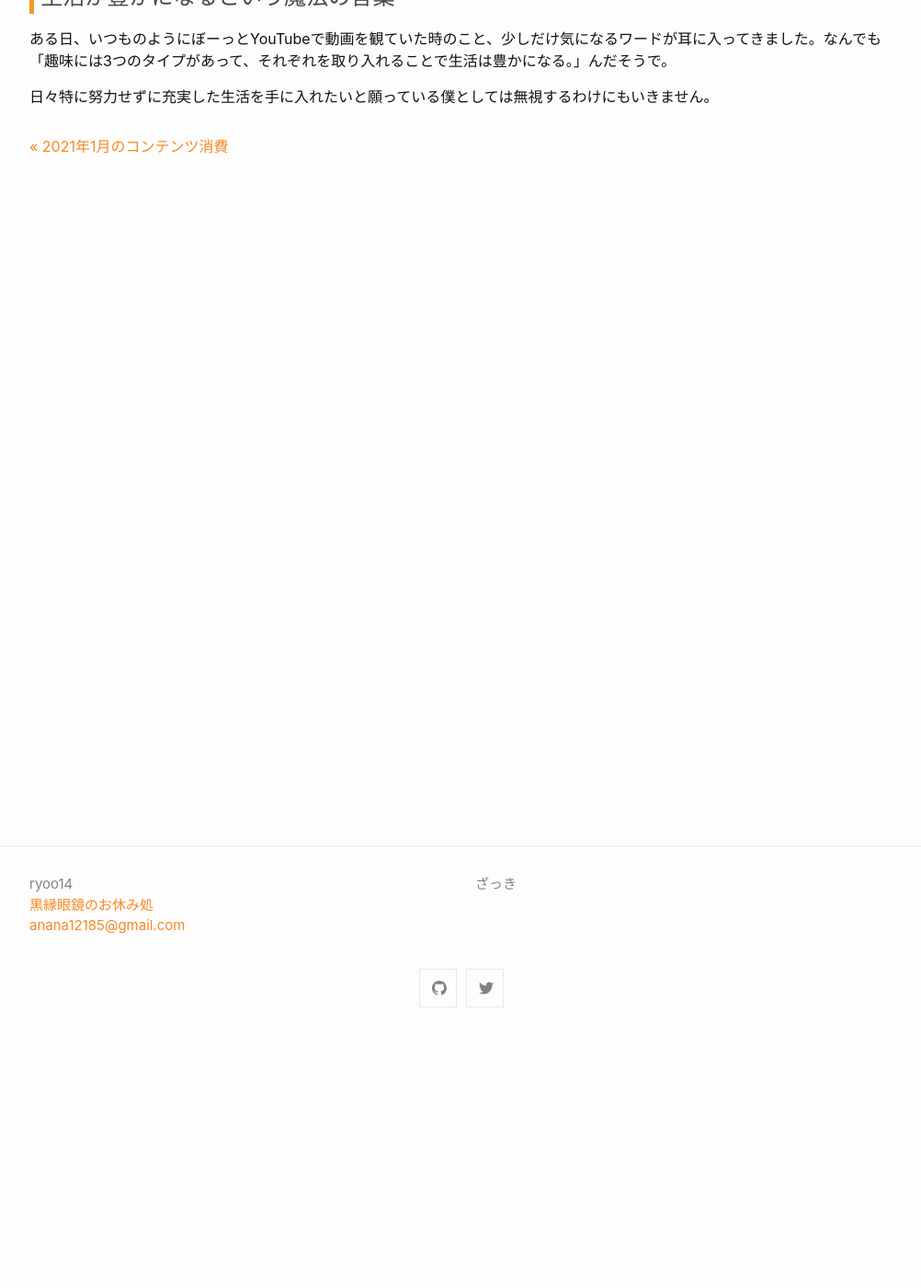
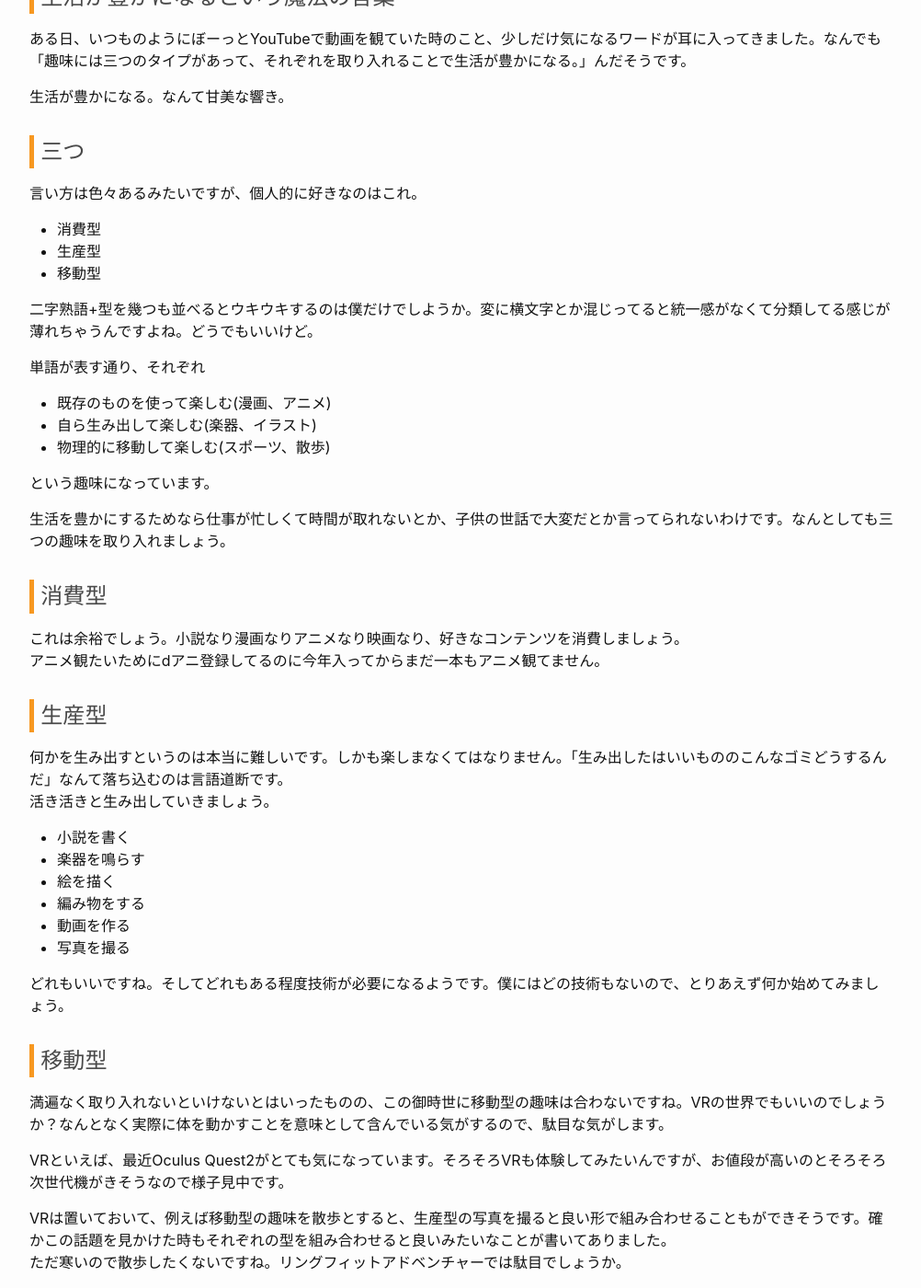
Before and after one commit to ryoo14/blog_ryoo_cc, a Jekyll site: the page built from _posts/2021-01-31-think_about_hobby.md, in a window 1280 px wide and 1400 px high, scrolled down 270 px. Shown: the whole window at 92% size, without its empty margins (138-1140 px from the left). Built offline with Jekyll 4.4.1, drawn with Linux system fonts in a browser that asks for light colours; some of the changed text lies outside the part shown.

Commit message:
20210207

```diff
--- a/_posts/2021-01-31-think_about_hobby.md
+++ b/_posts/2021-01-31-think_about_hobby.md
@@ -9,6 +9,60 @@ categories: blog
 
 ## 生活が豊かになるという魔法の言葉
 
-ある日、いつものようにぼーっとYouTubeで動画を観ていた時のこと、少しだけ気になるワードが耳に入ってきました。なんでも「趣味には3つのタイプがあって、それぞれを取り入れることで生活は豊かになる。」んだそうで。
+ある日、いつものようにぼーっとYouTubeで動画を観ていた時のこと、少しだけ気になるワードが耳に入ってきました。なんでも「趣味には三つのタイプがあって、それぞれを取り入れることで生活が豊かになる。」んだそうです。
 
-日々特に努力せずに充実した生活を手に入れたいと願っている僕としては無視するわけにもいきません。
+生活が豊かになる。なんて甘美な響き。
+
+## 三つ
+
+言い方は色々あるみたいですが、個人的に好きなのはこれ。
+
+- 消費型
+- 生産型
+- 移動型
+
+二字熟語+型を幾つも並べるとウキウキするのは僕だけでしようか。変に横文字とか混じってると統一感がなくて分類してる感じが薄れちゃうんですよね。どうでもいいけど。
+
+単語が表す通り、それぞれ
+
+- 既存のものを使って楽しむ(漫画、アニメ)
+- 自ら生み出して楽しむ(楽器、イラスト)
+- 物理的に移動して楽しむ(スポーツ、散歩)
+
+という趣味になっています。
+
+生活を豊かにするためなら仕事が忙しくて時間が取れないとか、子供の世話で大変だとか言ってられないわけです。なんとしても三つの趣味を取り入れましょう。
+
+## 消費型
+
+これは余裕でしょう。小説なり漫画なりアニメなり映画なり、好きなコンテンツを消費しましょう。
+アニメ観たいためにdアニ登録してるのに今年入ってからまだ一本もアニメ観てません。
+
+## 生産型
+
+何かを生み出すというのは本当に難しいです。しかも楽しまなくてはなりません。「生み出したはいいもののこんなゴミどうするんだ」なんて落ち込むのは言語道断です。
+活き活きと生み出していきましょう。
+
+- 小説を書く
+- 楽器を鳴らす
+- 絵を描く
+- 編み物をする
+- 動画を作る
+- 写真を撮る
+
+どれもいいですね。そしてどれもある程度技術が必要になるようです。僕にはどの技術もないので、とりあえず何か始めてみましょう。
+
+## 移動型
+
+満遍なく取り入れないといけないとはいったものの、この御時世に移動型の趣味は合わないですね。VRの世界でもいいのでしょうか？なんとなく実際に体を動かすことを意味として含んでいる気がするので、駄目な気がします。
+
+VRといえば、最近Oculus Quest2がとても気になっています。そろそろVRも体験してみたいんですが、お値段が高いのとそろそろ次世代機がきそうなので様子見中です。
+
+VRは置いておいて、例えば移動型の趣味を散歩とすると、生産型の写真を撮ると良い形で組み合わせることもができそうです。確かこの話題を見かけた時もそれぞれの型を組み合わせると良いみたいなことが書いてありました。
+ただ寒いので散歩したくないですね。リングフィットアドベンチャーでは駄目でしょうか。
+
+## どんどん生活を豊かにしていきましょう
+
+やることも決まったので、今年は三つの趣味を取り入れて生活を豊かにしていきたいと思います。
+
+世に溢れるストレスに負けず、豊かな毎日を過ごしていきましょう。
```
